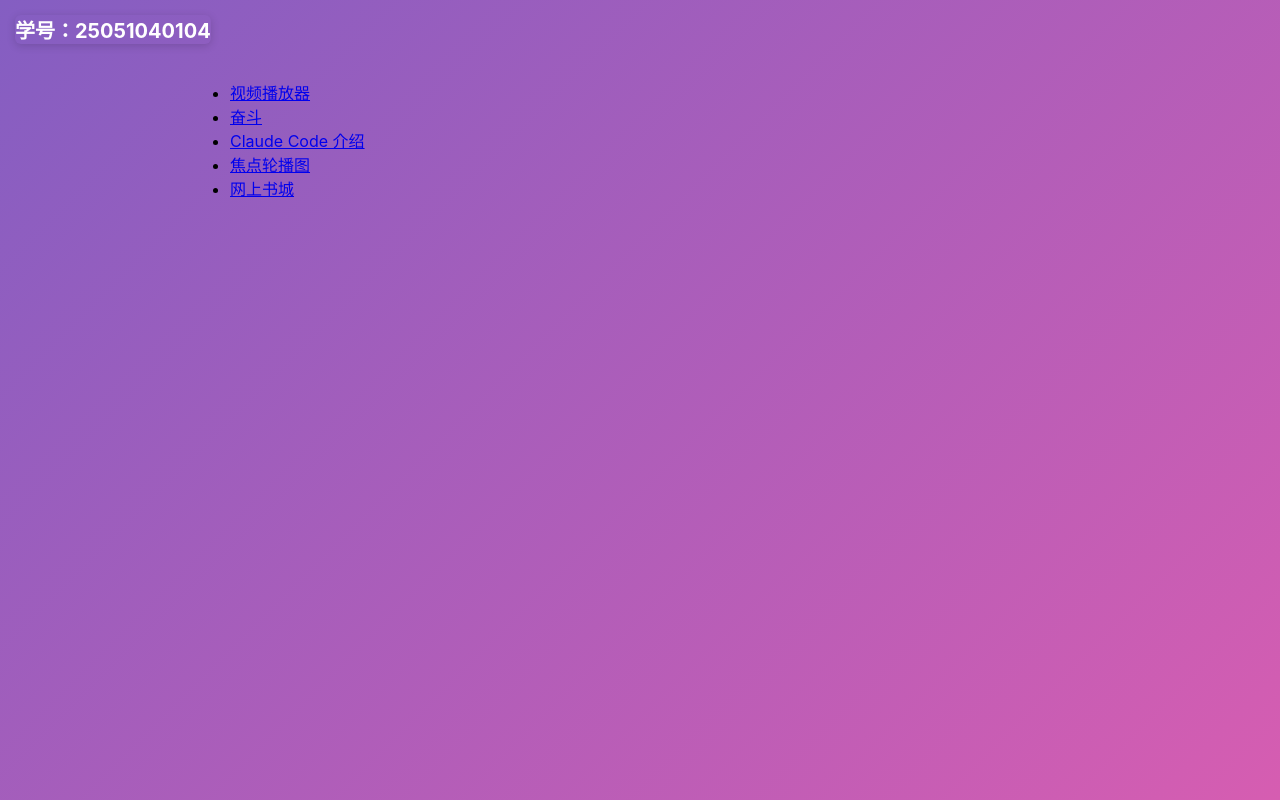
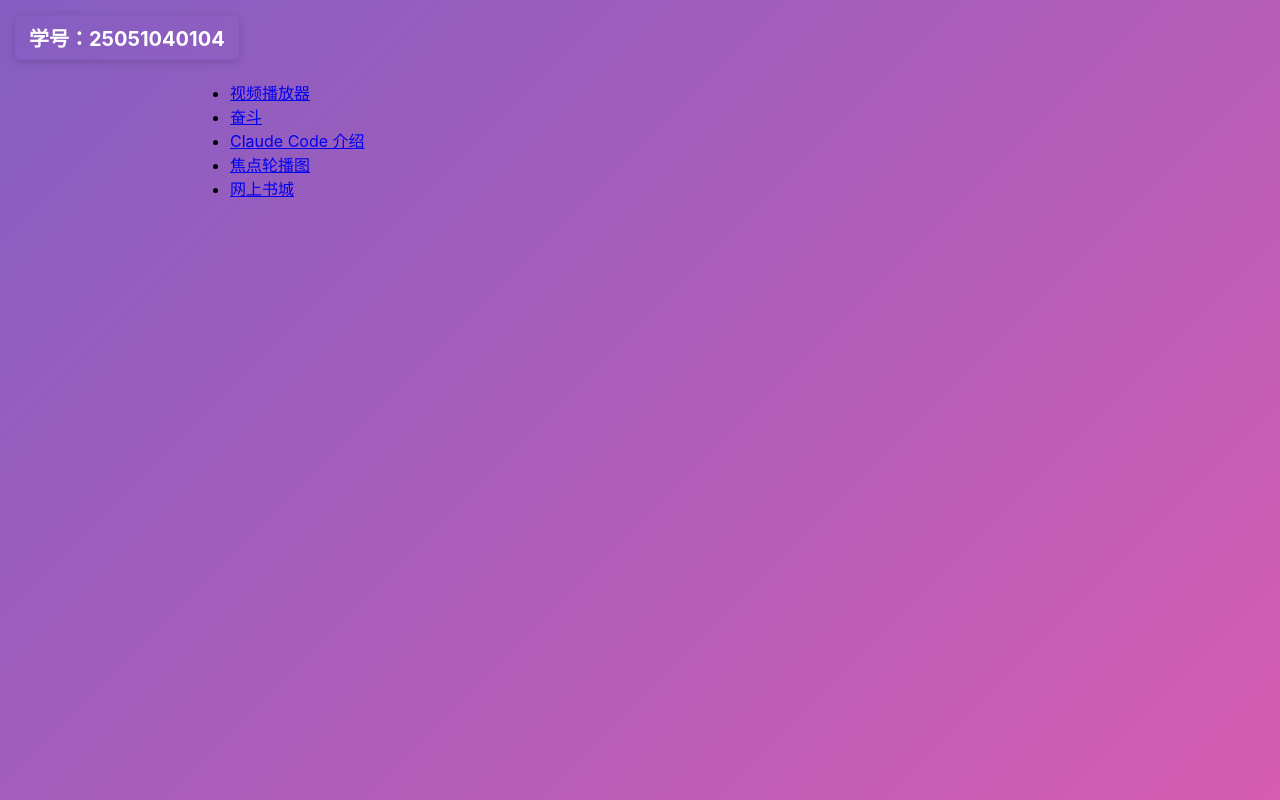
Before and after one commit to Estrella419/Estrella419.github.io, a plain HTML site: page index.html in a window 1280 px wide. Shown: the top 800 px of the page. Drawn offline with Linux system fonts and the light colour scheme.

Commit message:
Update index.html

```diff
--- a/index.html
+++ b/index.html
@@ -9,7 +9,7 @@
             font-size: 20px;
             font-weight: bold;
             color: #fff;
-            background:微信图片_20260617204733_18_6.jpg；
+            background:微信图片_20260617204733_18_6.jpg;
             padding: 8px 14px;
             border-radius: 6px;
             z-index: 999;
```
